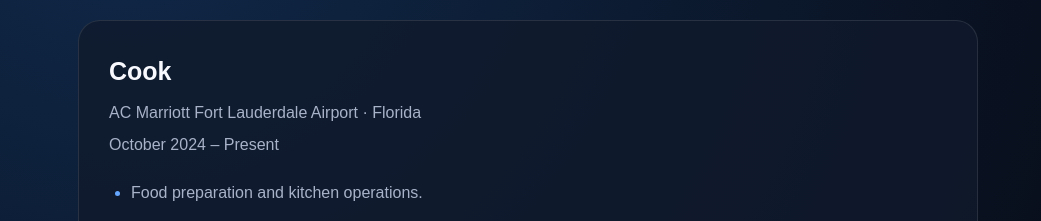
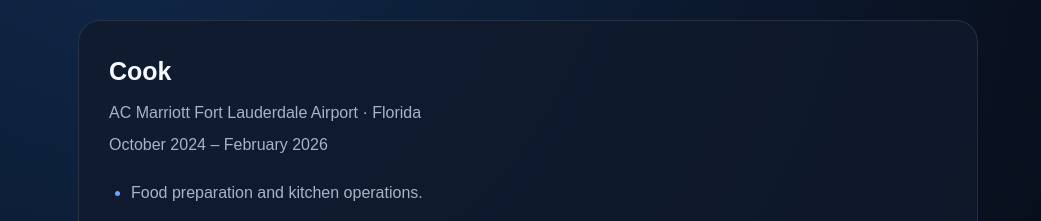
Before and after one commit to Ronney17-23/-ronney-portfolio, a Next.js app: page / in a window 1280 px wide. Shown: the part 2860-3081 px from the top of the page, without its empty margins (0-1041 px from the left). Built offline with nearby package versions, Linux system fonts and the light colour scheme.

Commit message:
Update job duration for Cook position

```diff
--- a/app/page.js
+++ b/app/page.js
@@ -195,7 +195,7 @@
           <p className="muted">
             AC Marriott Fort Lauderdale Airport · Florida
           </p>
-          <p className="muted">October 2024 – Present</p>
+          <p className="muted">October 2024 – February 2026</p>
 
           <ul>
             <li>Food preparation and kitchen operations.</li>
```
